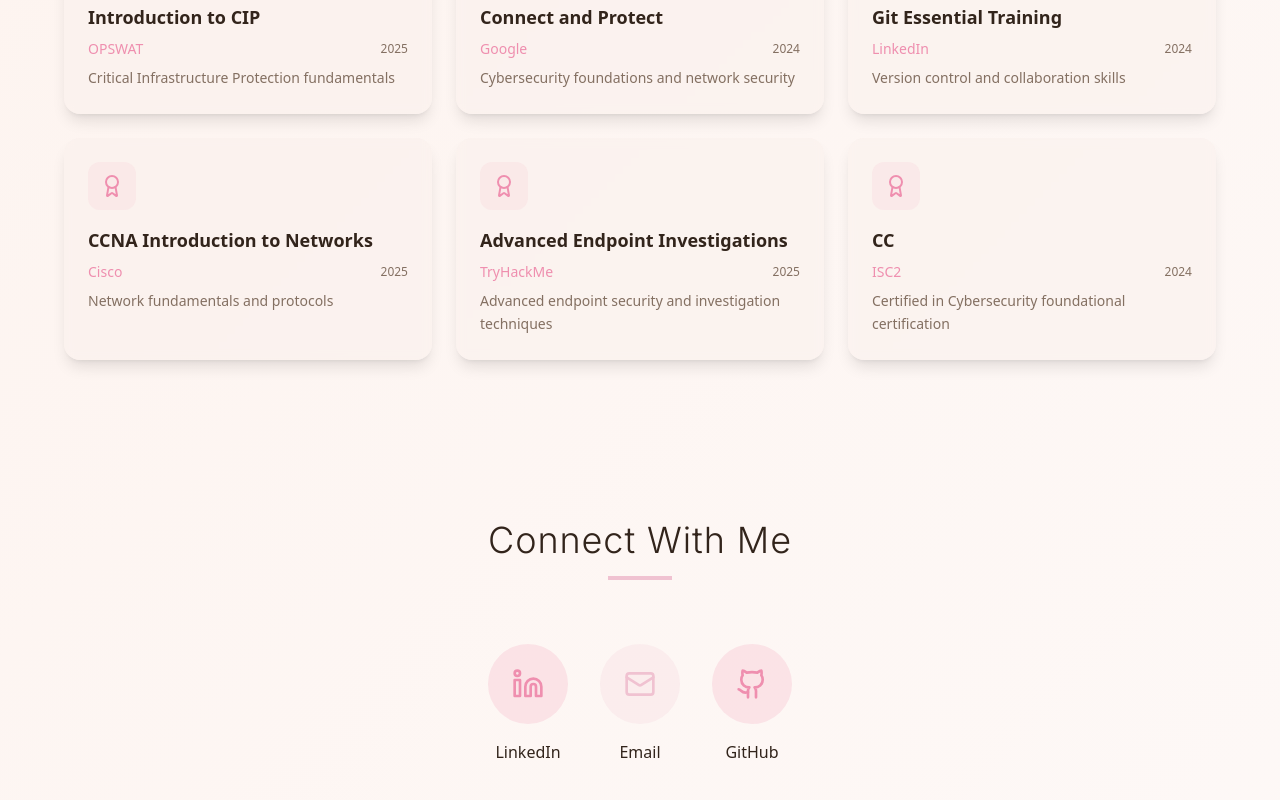
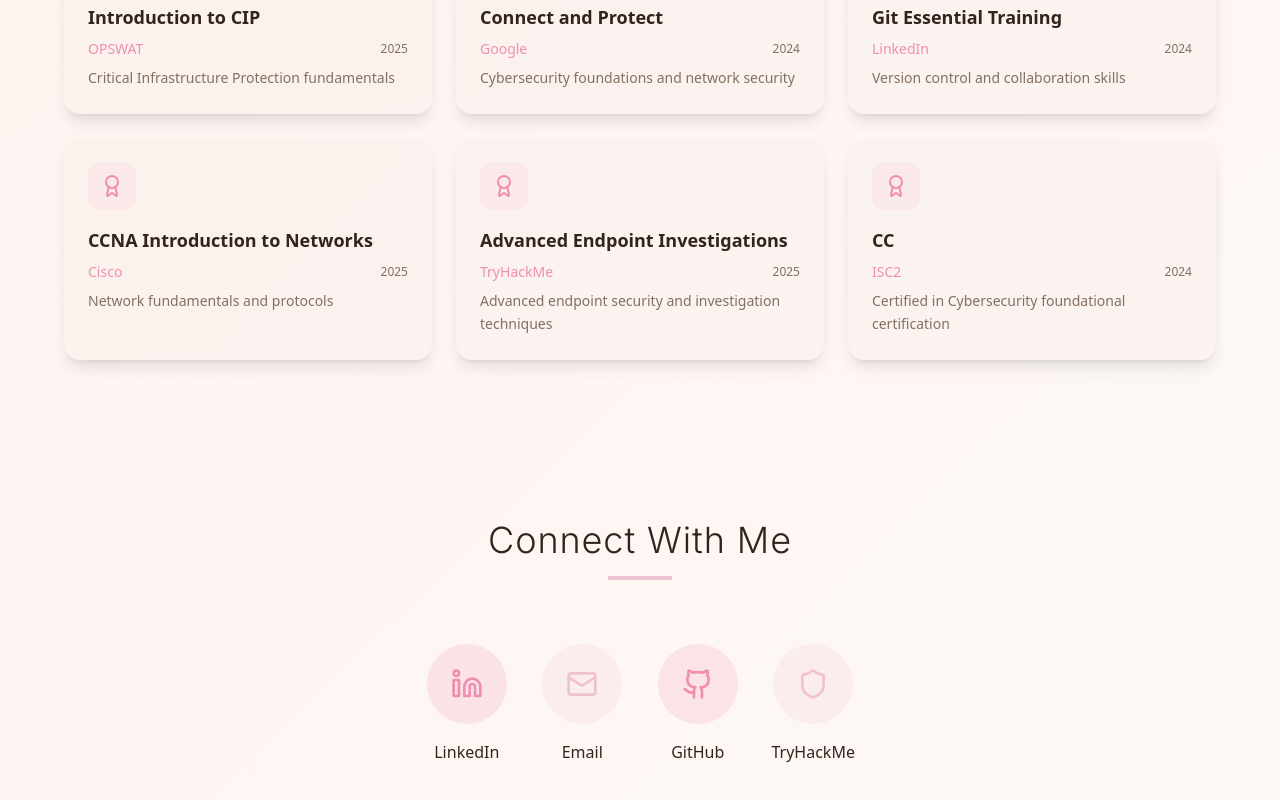
Before and after one commit to zeezaynab/MyPortfolio, a React (Vite) app: page / in a window 1280 px wide. Shown: the part 3181-3981 px from the top of the page. Built offline with nearby package versions, Linux system fonts and the light colour scheme.

Commit message:
Add TryHackMe icon
Added a TryHackMe icon to the contact section with the specified link and pink theme.

```diff
--- a/src/components/ContactSection.tsx
+++ b/src/components/ContactSection.tsx
@@ -1,4 +1,4 @@
-import { Mail, Linkedin, Github } from 'lucide-react';
+import { Mail, Linkedin, Github, Shield } from 'lucide-react';
 
 const ContactSection = () => {
   return (
@@ -13,7 +13,7 @@ const ContactSection = () => {
 
         {/* Contact Methods - Centered Grid */}
         <div className="flex justify-center">
-          <div className="grid grid-cols-1 md:grid-cols-3 gap-8 max-w-3xl">
+          <div className="grid grid-cols-2 md:grid-cols-4 gap-8 max-w-4xl">
 
             {/* LinkedIn */}
             <a
@@ -54,6 +54,21 @@ const ContactSection = () => {
               <h4 className="font-medium text-foreground">GitHub</h4>
             </a>
 
+            {/* TryHackMe */}
+            <a
+              href="https://tryhackme.com/p/zeezaynab"
+              target="_blank"
+              rel="noopener noreferrer"
+              className="group text-center animate-fadeIn hover:scale-105 transition-transform duration-300"
+              style={{ animationDelay: '0.3s' }}
+            >
+              <div className="w-20 h-20 mx-auto mb-4 rounded-full bg-accent/20 flex items-center justify-center group-hover:shadow-lg transition-shadow duration-300">
+                <Shield className="w-8 h-8 text-accent" />
+              </div>
+              <h4 className="font-medium text-foreground">TryHackMe</h4>
+            </a>
+
+
           </div>
         </div>
       </div>
```
